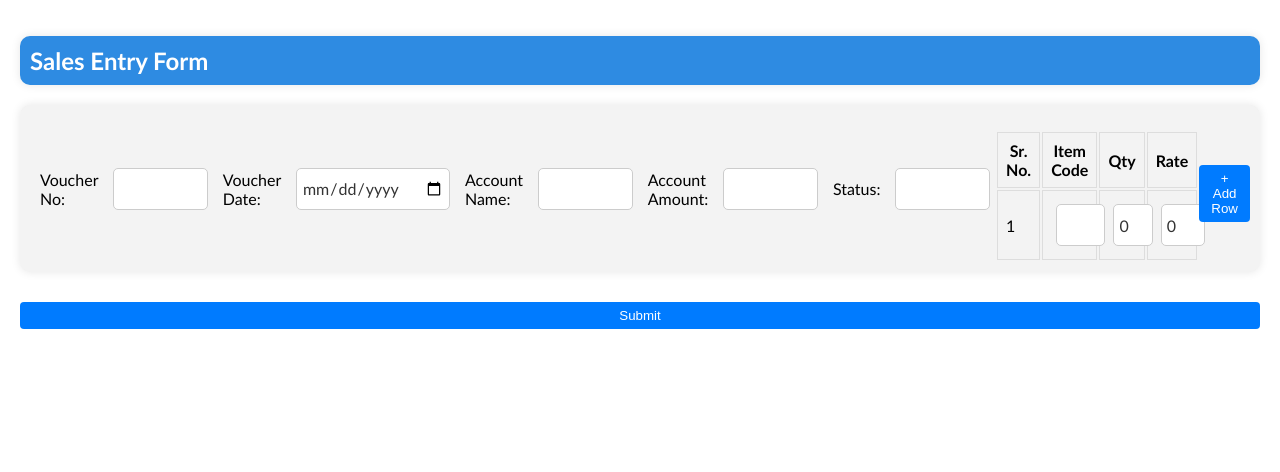
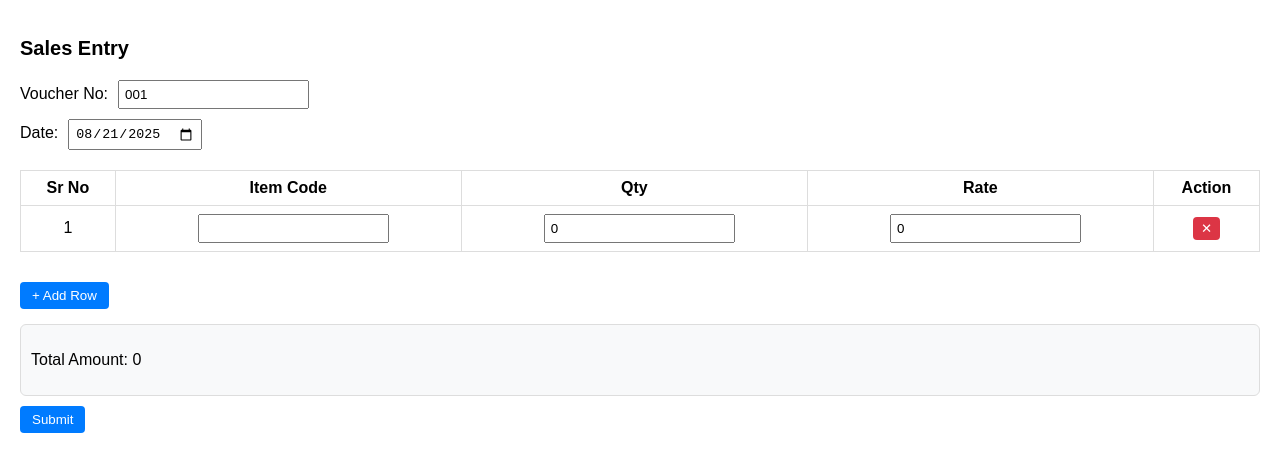
Before and after one commit to SreenandhaVR/sales_entry_app, a React (Create React App) app: page / in a window 1280 px wide. Shown: the top 472 px of the page. Built offline with nearby package versions, Linux system fonts and the light colour scheme.

Commit message:
added removing rows dynamically, and the button is styled

```diff
--- a/src/pages/SalesEntryForm/SalesEntryForm.jsx
+++ b/src/pages/SalesEntryForm/SalesEntryForm.jsx
@@ -1,91 +1,152 @@
-import React, {useState} from 'react'
-import styles from './home.module.scss'
+import React, { useState } from "react";
+import styles from "./home.module.scss";
 
 export default function SalesEntryForm() {
-    const [header,setHeader] = useState({
-        vr_no: '',
-        vr_date: '',
-        ac_name: '',
-        ac_amt: '',
-        status: '',
+  const [header, setHeader] = useState({
+    vr_no: "001",
+    vr_date: "2025-08-21",
+    ac_amt: 0,
   });
-    const [details,setDetails] = useState([
-        {
-            sr_no:1,
-            item_code:'',
-            item_name:'',
-            description:'',
-            qty:0,
-            rate:0,
-        }
+
+  const [details, setDetails] = useState([
+    { sr_no: 1, item_code: "", qty: 0, rate: 0 },
   ]);
+
   const updateTotal = (rows) => {
     const total = rows.reduce((sum, r) => sum + r.qty * r.rate, 0);
     setHeader((prev) => ({ ...prev, ac_amt: total }));
   };
 
+  const handleAddRow = () => {
+    const newRow = {
+      sr_no: details.length + 1,
+      item_code: "",
+      qty: 0,
+      rate: 0,
+    };
+    const newDetails = [...details, newRow];
+    setDetails(newDetails);
+    updateTotal(newDetails);
+  };
+
+  const handleRemoveRow = (index) => {
+    const newDetails = details.filter((_, i) => i !== index);
+    setDetails(newDetails);
+    updateTotal(newDetails);
+  };
+
+  const handleDetailChange = (index, field, value) => {
+    const newDetails = [...details];
+    newDetails[index][field] = field === "item_code" ? value : Number(value);
+    setDetails(newDetails);
+    updateTotal(newDetails);
+  };
+
+  const handleSubmit = (e) => {
+    e.preventDefault();
+    console.log({ header, details });
+  };
 
   return (
     <div className={styles.container}>
-        <h1 className={styles.header}>Sales Entry Form</h1>
-        <div className={styles.headerBox}>
-            <p>Voucher No: {header.vr_no}</p>
-            <input type="text" className={styles.input} value={header.vr_no} onChange={(e) => setHeader({...header, vr_no: e.target.value})}/>
-            <p>Voucher Date: {header.vr_date}</p>
-            <input type="date" className={styles.input} value={header.vr_date} onChange={(e) => setHeader({...header, vr_date: e.target.value})}/>
-            <p>Account Name: {header.ac_name}</p>
-            <input type="text" className={styles.input} value={header.ac_name} onChange={(e) => setHeader({...header, ac_name: e.target.value})}/>
-            <p>Account Amount: {header.ac_amt}</p>
-            <input type="number" className={styles.input} value={header.ac_amt} onChange={(e) => setHeader({...header, ac_amt: e.target.value})}/>
-            <p>Status: {header.status}</p>
-            <input type="text" className={styles.input} value={header.status} onChange={(e) => setHeader({...header, status: e.target.value})}/>
+      <h2 className={styles.pageHeader}>Sales Entry</h2>
+      <form onSubmit={handleSubmit}>
+        <div className={styles.formGroup}>
+          <label>Voucher No:</label>
+          <input
+            className={styles.input}
+            type="text"
+            value={header.vr_no}
+            onChange={(e) =>
+              setHeader({ ...header, vr_no: e.target.value })
+            }
+          />
+        </div>
+        <div className={styles.formGroup}>
+          <label>Date:</label>
+          <input
+            className={styles.input}
+            type="date"
+            value={header.vr_date}
+            onChange={(e) =>
+              setHeader({ ...header, vr_date: e.target.value })
+            }
+          />
+        </div>
+
         <table className={styles.table}>
           <thead>
             <tr>
-                        <th>Sr. No.</th>
+              <th>Sr No</th>
               <th>Item Code</th>
               <th>Qty</th>
               <th>Rate</th>
+              <th>Action</th>
             </tr>
           </thead>
           <tbody>
-                    {
-                        details.map((row,i) => (
+            {details.map((row, i) => (
               <tr key={i}>
+                <td>{row.sr_no}</td>
                 <td>
-                                    {row.sr_no}
+                  <input
+                    className={styles.input}
+                    value={row.item_code}
+                    onChange={(e) =>
+                      handleDetailChange(i, "item_code", e.target.value)
+                    }
+                  />
                 </td>
                 <td>
-                                    <input className={styles.input} value={row.item_code} /></td>
+                  <input
+                    className={styles.input}
+                    type="number"
+                    value={row.qty}
+                    onChange={(e) =>
+                      handleDetailChange(i, "qty", e.target.value)
+                    }
+                  />
+                </td>
                 <td>
-            <input className={styles.input} type="number" value={row.qty} /></td>
+                  <input
+                    className={styles.input}
+                    type="number"
+                    value={row.rate}
+                    onChange={(e) =>
+                      handleDetailChange(i, "rate", e.target.value)
+                    }
+                  />
+                </td>
                 <td>
-            <input className={styles.input} type="number" value={row.rate} /></td>
+                  <button
+                    type="button"
+                    className={styles.btnDelete}
+                    onClick={() => handleRemoveRow(i)}
+                  >
+                    ✕
+                  </button>
+                </td>
               </tr>
             ))}
           </tbody>
         </table>
+
         <button
           type="button"
           className={styles.btn}
-  onClick={() =>
-    setDetails([...details, { sr_no: details.length + 1, item_code: "", qty: 0, rate: 0 }])
-  }
+          onClick={handleAddRow}
         >
           + Add Row
         </button>
+
+        <div className={styles.totalBox}>
+          <p>Total Amount: {header.ac_amt}</p>
         </div>
-        <form
-  onSubmit={(e) => {
-    e.preventDefault();
-    console.log({ header, details });
-  }}
->
-  {/* form content */}
-  <button type="submit" className={styles.btn}>Submit</button>
+
+        <button type="submit" className={styles.btn}>
+          Submit
+        </button>
       </form>
-
-
     </div>
   );
 }
--- a/src/pages/SalesEntryForm/home.module.scss
+++ b/src/pages/SalesEntryForm/home.module.scss
@@ -1,80 +1,67 @@
 .container {
     padding: 20px;
+    font-family: Arial, sans-serif;
+  }
 
+  .pageHeader {
+    font-size: 20px;
+    font-weight: bold;
+    margin-bottom: 20px;
   }
-.header{
-    font-size: 24px;
-    font-weight: 700px;
-    margin-bottom: 20px;
-    background-color: rgb(46, 139, 226);
-    color: white;
-    padding: 10px;
-    border-radius: 10px;
-    box-shadow: 0 0 10px 0 rgba(0, 0, 0, 0.1);
-    margin-bottom: 20px;
-    display: flex;
-    justify-content: space-between;
-    align-items: center;
-    font-family: 'Gill Sans', 'Gill Sans MT', Calibri, 'Trebuchet MS', sans-serif;
+
+  .formGroup {
+    margin-bottom: 10px;
   }
-.headerBox{
-    background-color: rgb(243, 243, 243);
-    padding:10px;
-    border-radius: 10px;
-    box-shadow: 0 0 10px 0 rgba(0, 0, 0, 0.1);
-    margin-bottom: 20px;
-    display: flex;
-    justify-content: space-between;
-    align-items: center;
-    font-family: 'Gill Sans', 'Gill Sans MT', Calibri, 'Trebuchet MS', sans-serif;
-    p{
-        margin: 10px;
+
+  .input {
+    margin-left: 10px;
+    padding: 5px;
   }
+
+  .table {
+    width: 100%;
+    border-collapse: collapse;
+    margin: 20px 0;
   }
-.input{
-    margin: 5px;
-    padding: 5px;
-    border-radius: 5px;
-    border: 1px solid #ccc;
-    width: 100%;
-    height: 30px;
-    font-size: 16px;
-    font-family: 'Gill Sans', 'Gill Sans MT', Calibri, 'Trebuchet MS', sans-serif;
-    color: #333;
-}
-.table{
-    width:100%;
-   //border-collapse: collapse;
-   margin-top: 15px;
-}
+
   .table th,
   .table td {
     border: 1px solid #ddd;
-    padding:8px;
+    padding: 8px;
+    text-align: center;
   }
 
-.totalBox {
-    margin-top: 15px;
-    font-weight: bold;
-    font-size: 18px;
-    color: #333;
-  }
-
-
   .btn {
-    margin-top: 10px;
     padding: 6px 12px;
+    margin: 10px 5px 0 0;
     background: #007bff;
     color: #fff;
     border: none;
     border-radius: 4px;
     cursor: pointer;
   }
+
   .btn:hover {
     background: #0056b3;
   }
-  form {
-    display: flex;
-    flex-direction: column;
-    gap: 15px;
+
+  .btnDelete {
+    background: #dc3545;
+    color: #fff;
+    border: none;
+    padding: 4px 8px;
+    border-radius: 4px;
+    cursor: pointer;
   }
+
+  .btnDelete:hover {
+    background: #a71d2a;
+  }
+
+  .totalBox {
+    margin-top: 15px;
+    padding: 10px;
+    background: #f8f9fa;
+    border: 1px solid #ddd;
+    border-radius: 6px;
+  }
```
Lines whose indentation alone changed are shown as unchanged.
